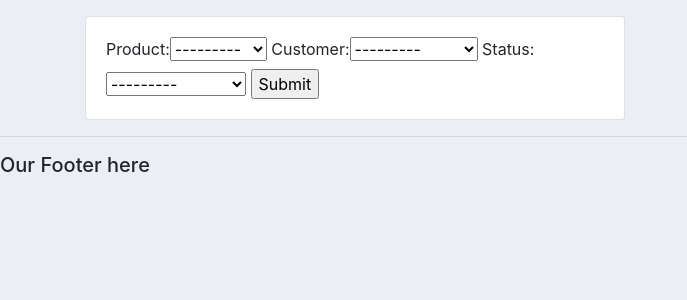
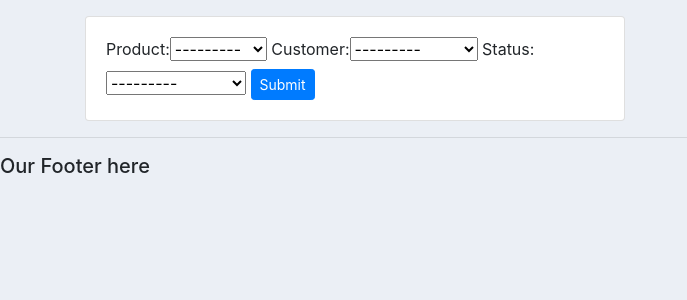
Before and after one commit to AugieJ123/DjangoApp_1, a Django app: page /create_order/ in a window 1280 px wide. Shown: the part 72-372 px from the top of the page, without its empty margins (0-687 px from the left). Run offline with Django 3.2, Linux system fonts and the light colour scheme; data comes from the database, SQL or seed files in the repository; both versions use the stored data as it was after the commit; some libraries are stand-ins or nearby versions.

Commit message:
changing the order form button

```diff
--- a/crm/accounts/templates/accounts/order_form.html
+++ b/crm/accounts/templates/accounts/order_form.html
@@ -8,7 +8,7 @@
                     <form action="" method="POST">
                         {% csrf_token %}
                         {{ form }}
-                        <input type="submit" name='Submit'>
+                        <input class="btn btn-sm btn-primary" type="submit" name='Submit'>
                     </form>
                 </div>
             </div>
```
Also changed, not shown: crm/db.sqlite3.
